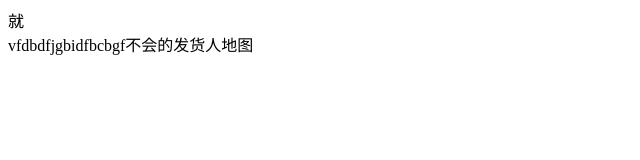
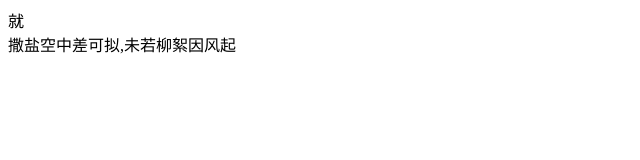
Before and after one commit to w13365440406/wuman, a plain HTML site: page haha.html in a window 1280 px wide. Shown: the full height of the page, 0-640 px from the left. Drawn offline with Linux system fonts and the light colour scheme.

Commit message:
Signed-off-by: wenwan <1614837501@qq.com>

```diff
--- a/haha.html
+++ b/haha.html
@@ -7,6 +7,6 @@
 </head>
 <body>
 	<div>就</div>
-	vfdbdfjgbidfbcbgf不会的发货人地图
+	<div>撒盐空中差可拟,未若柳絮因风起</div>
 </body>
 </html>
```
